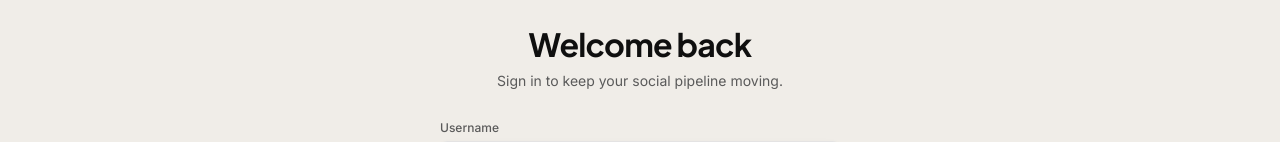
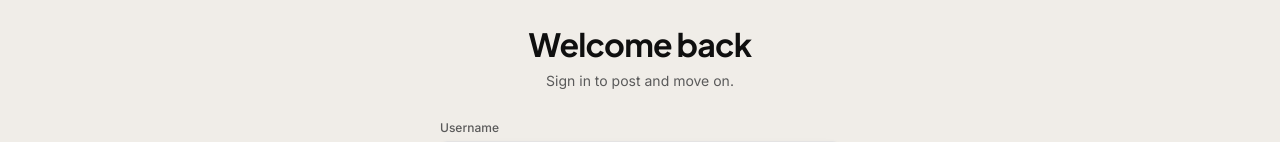
Before and after one commit to bradly413/thepostpal, a Next.js app: page / in a window 1280 px wide. Shown: the part 225-367 px from the top of the page. Built offline with nearby package versions, Linux system fonts and the light colour scheme; a web font is replaced by a local one.

Commit message:
Refresh homepage branding for Posterboy Social

```diff
--- a/src/app/page.tsx
+++ b/src/app/page.tsx
@@ -96,7 +96,7 @@ export default function AuthPage() {
       <header className="flex items-center justify-between px-6 sm:px-10 py-5 shrink-0">
         <img
           src="/logos/thepostpal-black.png"
-          alt="thepostpal"
+          alt="Posterboy Social"
           className="h-7 w-auto object-contain"
         />
         <div className="flex items-center gap-2 text-[13px]">
@@ -122,8 +122,8 @@ export default function AuthPage() {
             </h1>
             <p className="mt-2 text-[14px] text-text-secondary">
               {mode === "login"
-                ? "Sign in to keep your social pipeline moving."
-                : "Your AI social media assistant — start in 60 seconds."}
+                ? "Sign in to post and move on."
+                : "Social media for people who hate social media."}
             </p>
           </div>
 
```
